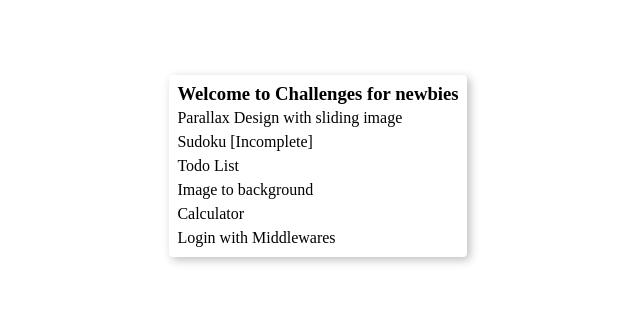
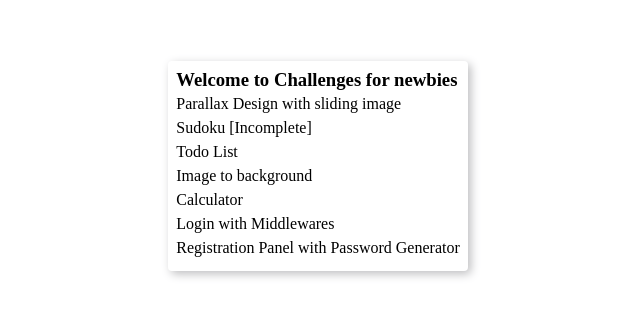
Before and after one commit to RyannKim327/Web-Challenges-for-Newbie, a plain HTML site: page index.html in a window 1280 px wide. Shown: the part 234-550 px from the top of the page, without its empty margins (322-962 px from the left). Drawn offline with Linux system fonts and the light colour scheme.

Commit message:
06-13-24 10:03

```diff
--- a/index.html
+++ b/index.html
@@ -48,6 +48,7 @@
           <li>Image to background</li>
           <li>Calculator</li>
           <li>Login with Middlewares</li>
+          <li>Registration Panel with Password Generator</li>
         </ul>
       </div>
     </main>
```
Also changed, not shown: 1 other file.
